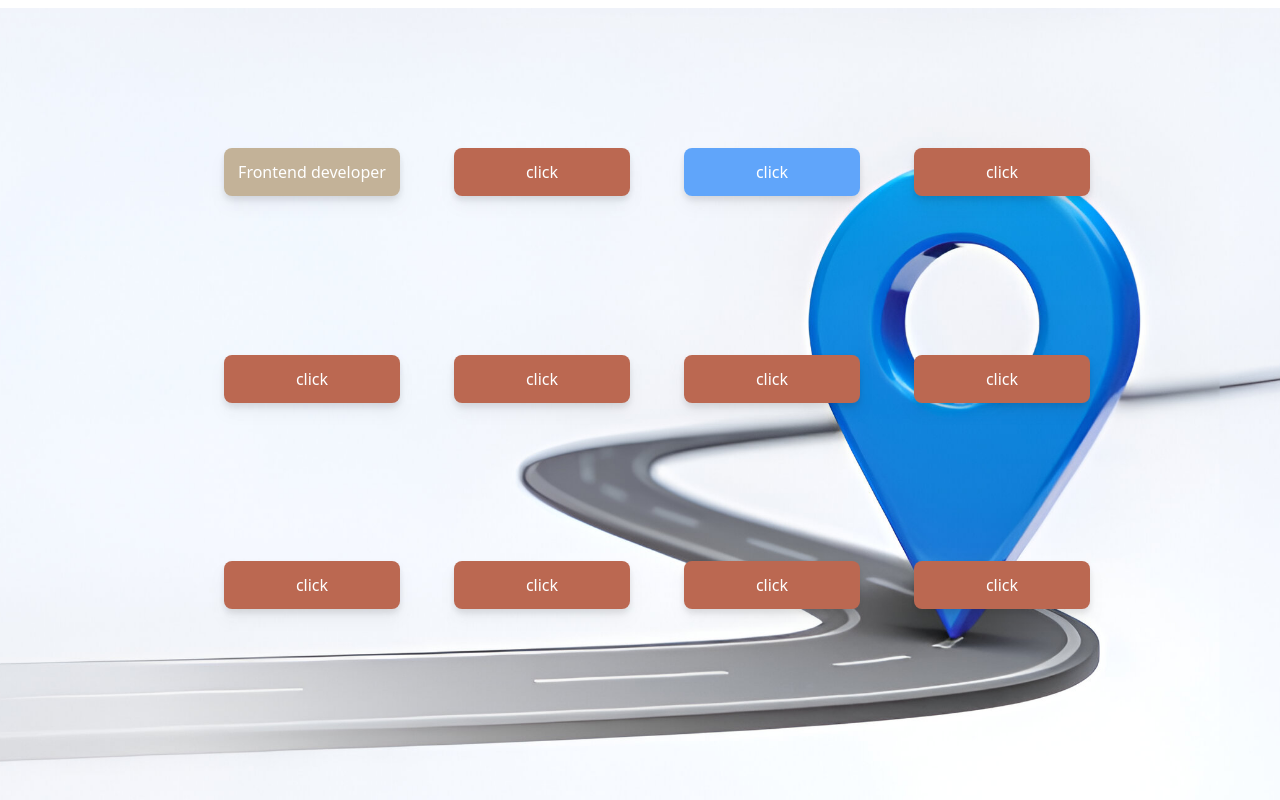
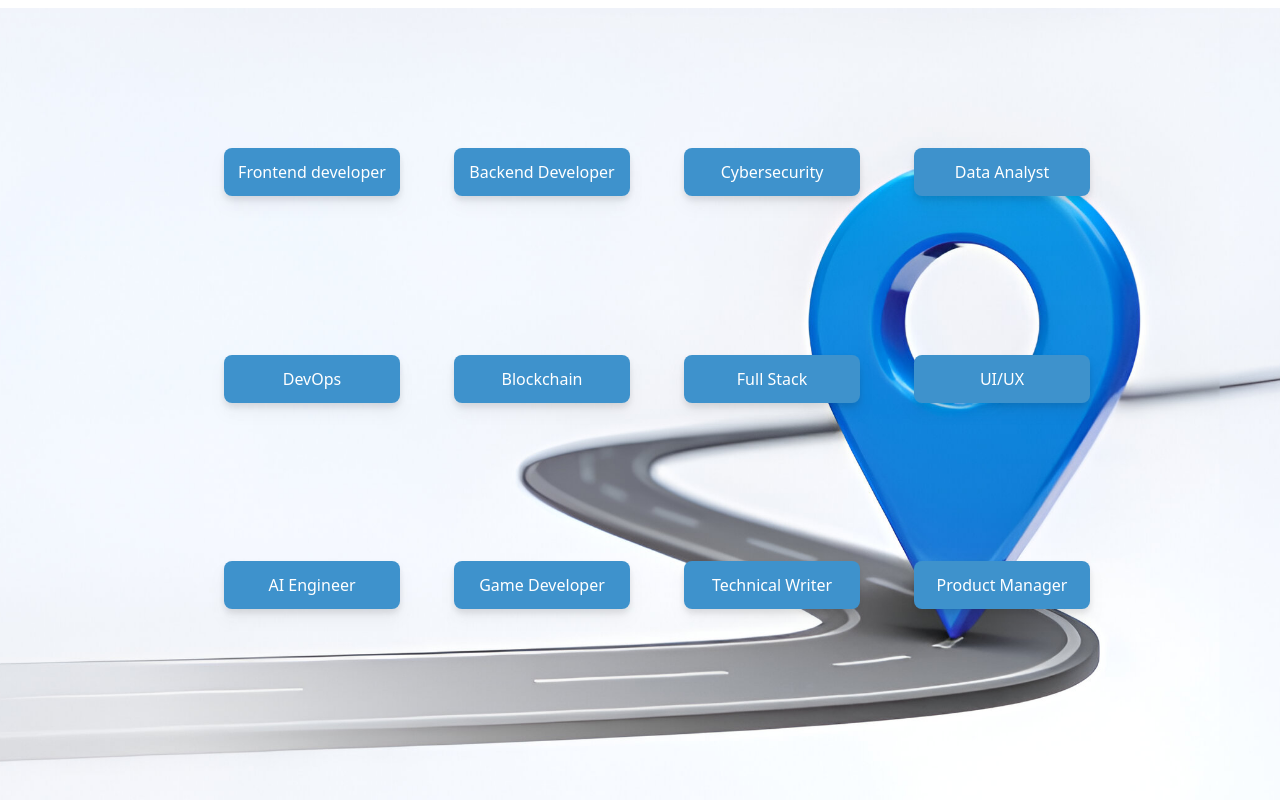
Before and after one commit to mehakSharma2/Zenith, a React (Create React App) app in the folder my-app/: page / in a window 1280 px wide. Shown: the part 940-1740 px from the top of the page. Built offline with nearby package versions, Linux system fonts and the light colour scheme.

Commit message:
theme changed

```diff
--- a/my-app/src/components/Main.js
+++ b/my-app/src/components/Main.js
@@ -44,7 +44,7 @@ export default function Main(props){
 
   return (
     <>
-    <nav className="bg-[#bb6851] text-white">
+    <nav className="bg-[#3e92cc] text-white">
   <div className="max-w-screen-xl flex flex-wrap items-center justify-between mx-auto p-4">
       <span className="self-center text-3xl font-semibold whitespace-nowrap text-shadow-lg dark:text-white">Zenith</span>
       <Link to='/login' className='hover:text-shadow-lg '>Login/SignUp</Link>
@@ -72,81 +72,81 @@ export default function Main(props){
 
     </div>
 
-    <div className="mt-20 w-screen h-screen flex justify-center bg-white  "style={{ backgroundImage: `url(${bgImg})`, backgroundSize: 'cover', backgroundPosition: 'center',  }}>
+    <div  className="mt-20 w-screen h-screen flex justify-center bg-white  "style={{ backgroundImage: `url(${bgImg})`, backgroundSize: 'cover', backgroundPosition: 'center',  }}>
         <div className='mt-[100px] w-[85%] p-10 pl-32 flex flex-wrap justify-between text-white opacity-100  '>
 
         <div className='w-1/4 drop-shadow-lg'>
-        <button className='bg-[#c3b298] w-44 h-12 rounded-lg '>
+        <button className='bg-[#3e92cc] w-44 h-12 rounded-lg '>
              Frontend developer
         </button>
         </div>
 
         <div className='w-1/4 drop-shadow-lg'>
-        <button className='bg-[#bb6851] w-44 h-12 rounded-lg '>
-             click
+        <button className='bg-[#3e92cc] w-44 h-12 rounded-lg '>
+             Backend Developer
         </button>
         </div>
 
         <div className='w-1/4 drop-shadow-lg'>
-        <button className='bg-blue-400 w-44 h-12 rounded-lg '>
-             click
+        <button className='bg-[#3e92cc] w-44 h-12 rounded-lg '>
+             Cybersecurity
         </button>
         </div>
 
         <div className='w-1/4 drop-shadow-lg'>
-        <button className='bg-[#bb6851] w-44 h-12 rounded-lg '>
-             click
+        <button className='bg-[#3e92cc] w-44 h-12 rounded-lg '>
+            Data Analyst
         </button>
         </div>
 
         <div className='w-1/4 drop-shadow-lg'>
-        <button className='bg-[#bb6851] w-44 h-12 rounded-lg '>
-             click
+        <button className='bg-[#3e92cc] w-44 h-12 rounded-lg '>
+            DevOps
         </button>
         </div>
 
         <div className='w-1/4 drop-shadow-lg'>
-        <button className='bg-[#bb6851] w-44 h-12 rounded-lg '>
-             click
+        <button className='bg-[#3e92cc] w-44 h-12 rounded-lg '>
+             Blockchain
         </button>
         </div>
 
 
         <div className='w-1/4 drop-shadow-lg'>
-        <button className='bg-[#bb6851] w-44 h-12 rounded-lg '>
-             click
+        <button className='bg-[#3e92cc] w-44 h-12 rounded-lg '>
+             Full Stack
         </button>
         </div>
 
 
         <div className='w-1/4 drop-shadow-lg'>
-        <button className='bg-[#bb6851] w-44 h-12 rounded-lg '>
-             click
+        <button className='bg-[#3e92cc] w-44 h-12 rounded-lg '>
+             UI/UX
         </button>
         </div>
 
 
         <div className='w-1/4 drop-shadow-lg'>
-        <button className='bg-[#bb6851] w-44 h-12 rounded-lg '>
-             click
+        <button className='bg-[#3e92cc] w-44 h-12 rounded-lg '>
+             AI Engineer
         </button>
         </div>
 
         <div className='w-1/4 drop-shadow-lg'>
-        <button className='bg-[#bb6851] w-44 h-12 rounded-lg '>
-             click
+        <button className='bg-[#3e92cc] w-44 h-12 rounded-lg '>
+            Game Developer
         </button>
         </div>
 
         <div className='w-1/4 drop-shadow-lg'>
-        <button className='bg-[#bb6851] w-44 h-12 rounded-lg '>
-             click
+        <button className='bg-[#3e92cc] w-44 h-12 rounded-lg '>
+             Technical Writer
         </button>
         </div>
 
         <div className='w-1/4 drop-shadow-lg'>
-        <button className='bg-[#bb6851] w-44 h-12 rounded-lg '>
-             click
+        <button className='bg-[#3e92cc] w-44 h-12 rounded-lg '>
+             Product Manager
         </button>
         </div>
 
```
